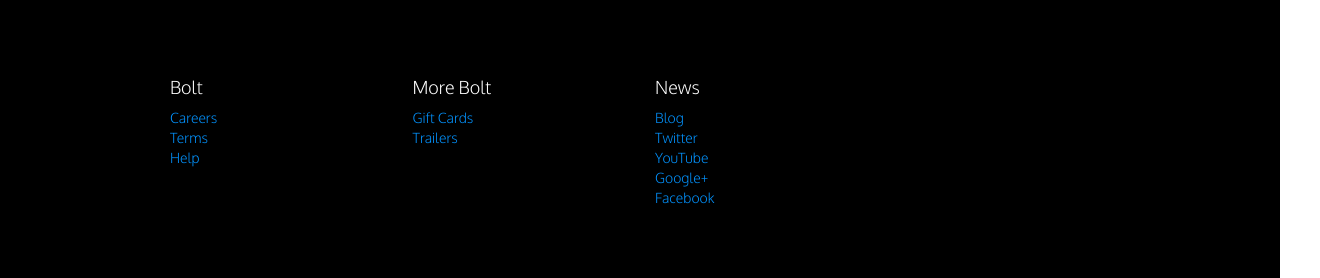
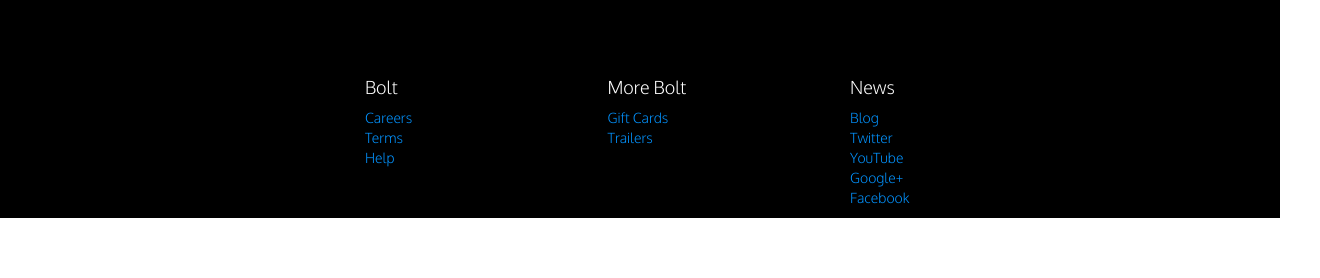
Before and after one commit to DonDes17/Bolt-Network, a plain HTML site: page index.html in a window 1280 px wide. Shown: the part 2370-2648 px from the top of the page, 1320 px wide, since content can reach past the window. After the commit the page ends 2588 px from the top, so only its background shows below. Drawn offline with nearby package versions, Linux system fonts and the light colour scheme.

Commit message:
Update css

```diff
--- a/style.css
+++ b/style.css
@@ -126,7 +126,7 @@ input {
 
 .footer {
     background: #000;
-    padding: 60px 0;
+    padding: 60px 0 0 350px;
 }
 
 .footer h3 {
```
